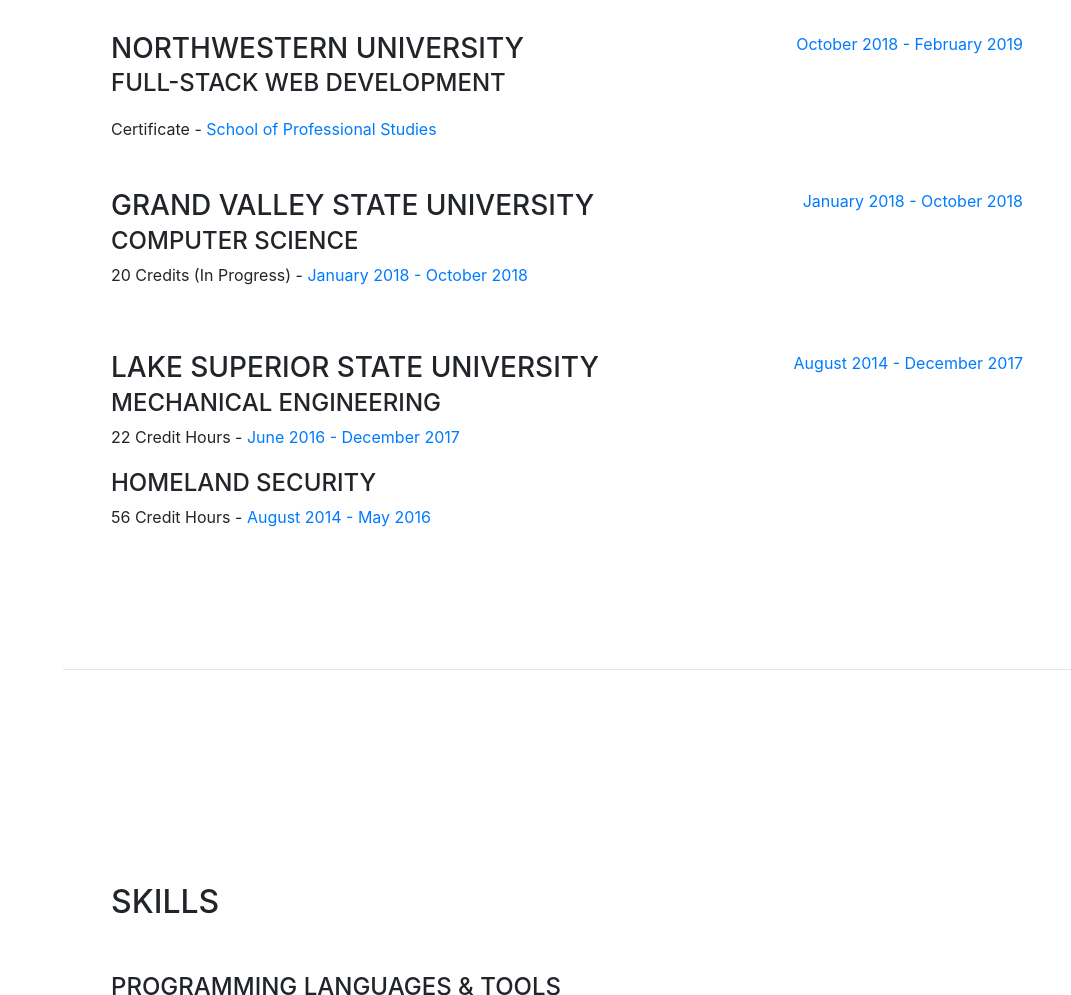
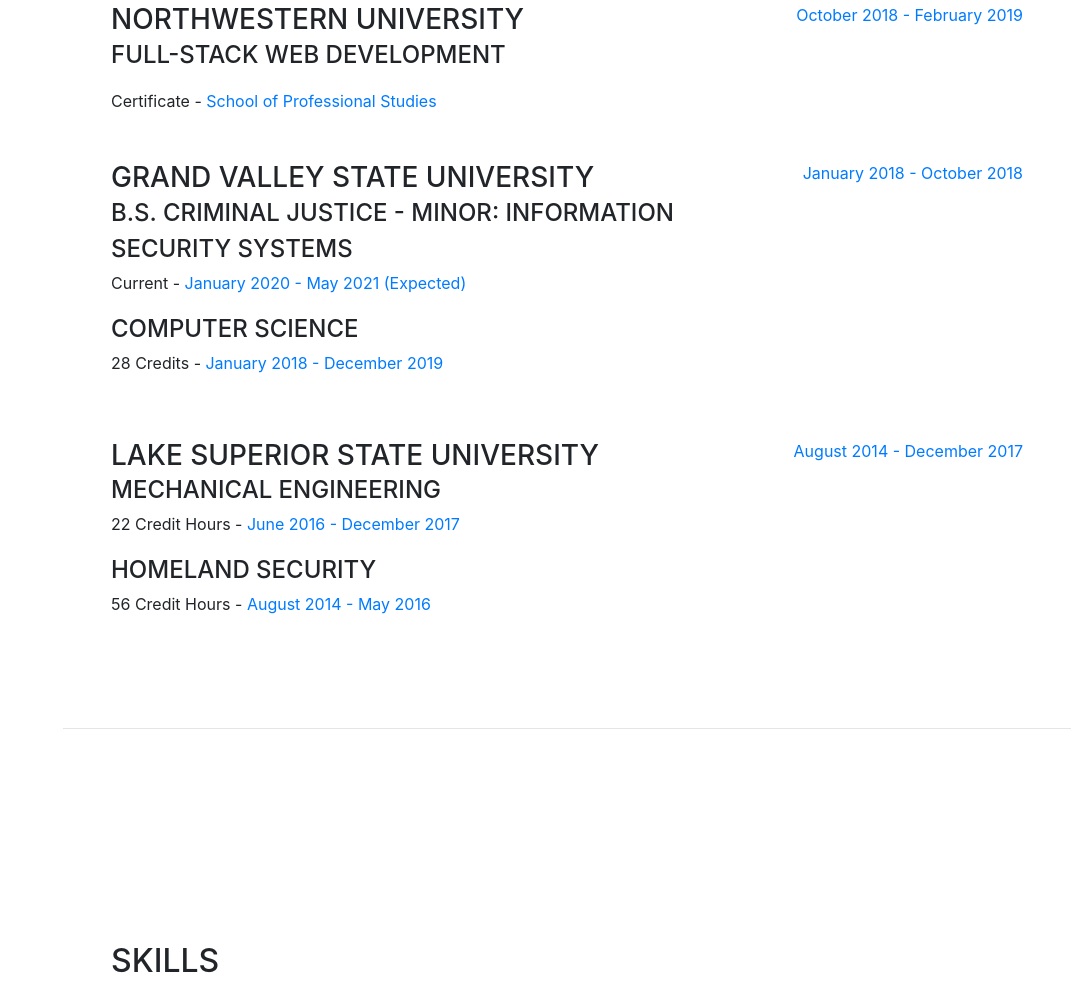
Before and after one commit to SteveLucasCS/Portfolio_Live, a website with bundled scripts: page public/index.html in a window 1280 px wide. Shown: the part 2909-3904 px from the top of the page, without its empty margins (209-1280 px from the left). Built offline with nearby package versions, Linux system fonts and the light colour scheme; a web font is replaced by a local one.

Commit message:
Updated 'Education' to reflect change to Criminal Justice major

```diff
--- a/public/index.html
+++ b/public/index.html
@@ -222,8 +222,10 @@
         <div class="resume-item d-flex flex-column flex-md-row justify-content-between mb-5">
           <div class="resume-content">
             <h3 class="mb-0">Grand Valley State University</h3>
+            <div class="subheading mb-1">B.S. Criminal Justice - Minor: Information Security Systems</span></div>
+            <div class="resume-date mb-3">Current - <span class="text-primary">January 2020 - May 2021 (Expected)</span></div>
             <div class="subheading mb-1">Computer Science</span></div>
-            <div class="resume-date mb-3">20 Credits (In Progress) - <span class="text-primary">January 2018 - October 2018</span></div>
+            <div class="resume-date mb-3">28 Credits - <span class="text-primary">January 2018 - December 2019</span></div>
           </div>
           <div class="resume-date text-md-right">
             <span class="text-primary">January 2018 - October 2018</span>
```
